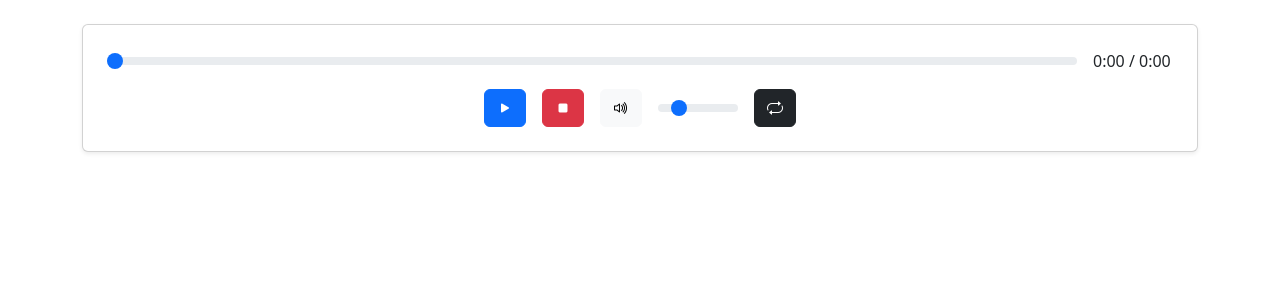
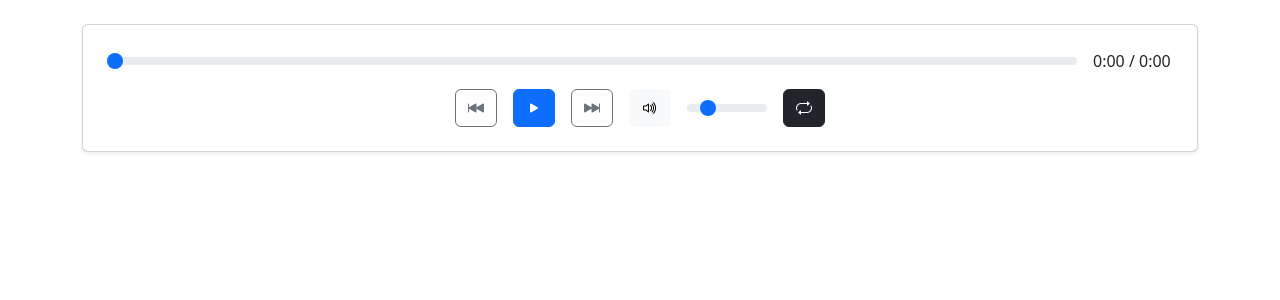
Before and after one commit to DICE7574/react_musicplayer, a React (Vite) app: page / in a window 1280 px wide. Shown: the top 300 px of the page. Built offline with nearby package versions, Linux system fonts and the light colour scheme.

Commit message:
feat: enable playlist functionality

```diff
--- a/src/app.jsx
+++ b/src/app.jsx
@@ -4,19 +4,27 @@ import 'bootstrap/dist/css/bootstrap.min.css';
 import 'bootstrap-icons/font/bootstrap-icons.css';
 
 function App() {
-    const youtubeId = "N6DMXNyvAxs"; // 유튜브 영상 ID
+    const youtubeId = "0RkX1mBIjRA";
+    const youtubeListID = "PLeSslQPAX32g8skK9TpiAJWqtobywviTp";
     const playerRef = useRef(null);
     const [isPlaying, setIsPlaying] = useState(false);
     const [currentTime, setCurrentTime] = useState(0);
     const [duration, setDuration] = useState(0);
-    const [volume, setVolume] = useState(0.2);  // 초기 볼륨 20%
+    const [volume, setVolume] = useState(0.2);
     const [isMuted, setIsMuted] = useState(false);
-    const [isLooping, setIsLooping] = useState(false);
+    const [repeatMode, setRepeatMode] = useState("none"); // none, one, all
 
     const onReady = (event) => {
         playerRef.current = event.target;
-        setDuration(event.target.getDuration());
+        updateVideoInfo();
         event.target.setVolume(volume * 100);
+    };
+
+    const updateVideoInfo = () => {
+        if (playerRef.current) {
+            setDuration(playerRef.current.getDuration());
+            setCurrentTime(playerRef.current.getCurrentTime());
+        }
     };
 
     const togglePlayPause = () => {
@@ -28,13 +36,6 @@ function App() {
             playerRef.current.playVideo();
         }
         setIsPlaying(!isPlaying);
-    };
-
-    const stop = () => {
-        if (playerRef.current) {
-            playerRef.current.stopVideo();
-            setIsPlaying(false);
-        }
     };
 
     const handleSeek = (e) => {
@@ -56,20 +57,41 @@ function App() {
         if (playerRef.current) {
             if (isMuted) {
                 playerRef.current.unMute();
-                playerRef.current.setVolume(volume * 100);  // 볼륨 복원
+                playerRef.current.setVolume(volume * 100);
             } else {
                 playerRef.current.mute();
             }
         }
     };
 
-    const toggleLoop = () => {
-        setIsLooping(!isLooping);
-        if (isLooping) {
-            playerRef.current.setLoop(false);  // 반복 해제
+    const toggleRepeatMode = () => {
+        const nextMode = repeatMode === "none" ? "one" : repeatMode === "one" ? "all" : "none";
+        setRepeatMode(nextMode);
+
+        if (playerRef.current) {
+            if (nextMode === "one") {
+                playerRef.current.setLoop(true);
+            } else {
+                playerRef.current.setLoop(false);
+            }
+        }
+    };
+
+    const playPrevious = () => {
+        if (!playerRef.current) return;
+
+        const current = playerRef.current.getCurrentTime();
+        if (current > 5) {
+            playerRef.current.seekTo(0, true);
         } else {
-            playerRef.current.setLoop(true);  // 반복 설정
+            playerRef.current.previousVideo();
         }
+    };
+
+    const playNext = () => {
+        if (!playerRef.current) return;
+
+        playerRef.current.nextVideo();
     };
 
     useEffect(() => {
@@ -87,22 +109,31 @@ function App() {
         return `${mins}:${secs < 10 ? '0' : ''}${secs}`;
     };
 
+    const getRepeatIcon = () => {
+        if (repeatMode === "one") return "bi-repeat-1";
+        if (repeatMode === "all") return "bi-repeat";
+        return "bi-repeat"; // none 상태에서 bi-repeat로 변경
+    };
+
+    const getRepeatButtonClass = () => {
+        return repeatMode === "none" ? "btn-dark" : "btn-info";
+    };
+
     return (
         <div className="container mt-4">
-            {/* 유튜브 영상 */}
             <YouTube
                 videoId={youtubeId}
                 opts={{
                     width: "0",
                     height: "0",
-                    playerVars: { autoplay: 0 },
+                    playerVars: {
+                        listType: 'playlist',
+                        list: youtubeListID,
+                        autoplay: 0
+                    },
                 }}
                 onReady={onReady}
-                onEnd={() => {
-                    if (isLooping && playerRef.current) {
-                        playerRef.current.playVideo(); // 반복 모드일 때 비디오가 끝나면 다시 재생
-                    }
-                }}
+                onStateChange={updateVideoInfo}
                 style={{ pointerEvents: 'none' }}
             />
 
@@ -118,20 +149,23 @@ function App() {
                         onChange={handleSeek}
                     />
                     <span style={{ minWidth: 80 }}>
-            {formatTime(currentTime)} / {formatTime(duration)}
-          </span>
+                        {formatTime(currentTime)} / {formatTime(duration)}
+                    </span>
                 </div>
 
-                {/* 컨트롤 버튼 */}
                 <div className="d-flex justify-content-center gap-3">
+                    <button className="btn btn-outline-secondary" onClick={playPrevious}>
+                        <i className="bi bi-skip-backward-fill"></i>
+                    </button>
+
                     <button className="btn btn-primary" onClick={togglePlayPause}>
                         <i className={`bi ${isPlaying ? "bi-pause-fill" : "bi-play-fill"}`}></i>
                     </button>
-                    <button className="btn btn-danger" onClick={stop}>
-                        <i className="bi bi-stop-fill"></i>
+
+                    <button className="btn btn-outline-secondary" onClick={playNext}>
+                        <i className="bi bi-skip-forward-fill"></i>
                     </button>
 
-                    {/* 볼륨 조절 */}
                     <button className="btn btn-light" onClick={toggleMute}>
                         <i className={`bi ${isMuted ? "bi-volume-mute" : "bi-volume-up"}`}></i>
                     </button>
@@ -139,7 +173,7 @@ function App() {
                     <div className="d-flex align-items-center gap-2">
                         <input
                             type="range"
-                            className="form-range custom-range-red"
+                            className="form-range"
                             min="0"
                             max="1"
                             step="0.01"
@@ -149,12 +183,8 @@ function App() {
                         />
                     </div>
 
-                    {/* 반복 재생 버튼 */}
-                    <button
-                        className={`btn ${isLooping ? "btn-info" : "btn-dark"}`}
-                        onClick={toggleLoop}
-                    >
-                        <i className="bi bi-repeat"></i>
+                    <button className={`btn ${getRepeatButtonClass()}`} onClick={toggleRepeatMode}>
+                        <i className={`bi ${getRepeatIcon()}`}></i>
                     </button>
                 </div>
             </div>
```
